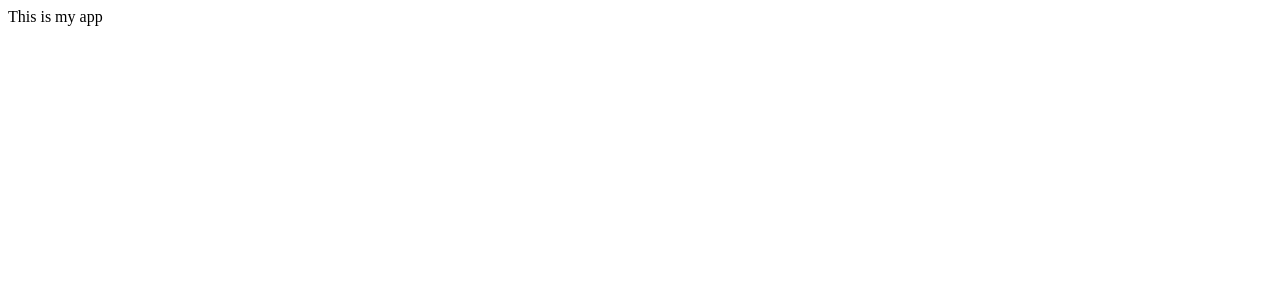
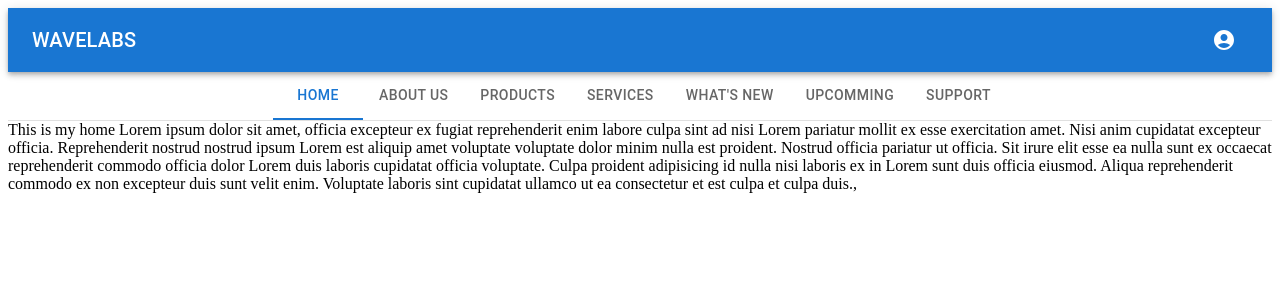
Before and after one commit to BachTranAnhDuc/Random-Custom, a React (Vite) app: page / in a window 1280 px wide. Shown: the top 300 px of the page. Built offline with nearby package versions, Linux system fonts and the light colour scheme.

Commit message:
feat(UI): setup sharelayout, appbar, tabs

```diff
--- a/package.json
+++ b/package.json
@@ -15,7 +15,8 @@
     "@mui/icons-material": "^5.14.19",
     "@mui/material": "^5.14.19",
     "react": "^18.2.0",
-    "react-dom": "^18.2.0"
+    "react-dom": "^18.2.0",
+    "react-router-dom": "^6.20.1"
   },
   "devDependencies": {
     "@types/react": "^18.2.37",
--- a/src/App.tsx
+++ b/src/App.tsx
@@ -1,5 +1,18 @@
+import { BrowserRouter, Route, Routes } from "react-router-dom";
+import ShareLayout from "./layouts/ShareLayout";
+import { AboutUs, HomePage } from "./pages";
+
 function App() {
-  return <div>This is my app</div>;
+  return (
+    <BrowserRouter>
+      <Routes>
+        <Route path="/" element={<ShareLayout></ShareLayout>}>
+          <Route index element={<HomePage></HomePage>}></Route>
+          <Route path="/about-us" element={<AboutUs></AboutUs>}></Route>
+        </Route>
+      </Routes>
+    </BrowserRouter>
+  );
 }
 
 export default App;
--- /dev/null
+++ b/src/components/AppBar/index.tsx
@@ -0,0 +1,68 @@
+import { AccountCircle } from "@mui/icons-material";
+import {
+  AppBar,
+  Box,
+  IconButton,
+  Menu,
+  MenuItem,
+  Toolbar,
+  Typography,
+} from "@mui/material";
+import React from "react";
+
+const AppBarComponent: React.FC = () => {
+  const [anchorEl, setAnchorEl] = React.useState<null | HTMLElement>(null);
+
+  const handleClose = () => {
+    setAnchorEl(null);
+  };
+
+  const handleMenu = (event: React.MouseEvent<HTMLElement>) => {
+    setAnchorEl(event.currentTarget);
+  };
+
+  return (
+    <Box sx={{ flexGrow: 1 }}>
+      <AppBar position="static">
+        <Toolbar>
+          <Typography variant="h6" component="div" sx={{ flexGrow: 1 }}>
+            WAVELABS
+          </Typography>
+
+          <div>
+            <IconButton
+              size="large"
+              aria-label="account of current user"
+              aria-controls="menu-appbar"
+              aria-haspopup="true"
+              onClick={handleMenu}
+              color="inherit"
+            >
+              <AccountCircle />
+            </IconButton>
+            <Menu
+              id="menu-appbar"
+              anchorEl={anchorEl}
+              anchorOrigin={{
+                vertical: "top",
+                horizontal: "right",
+              }}
+              keepMounted
+              transformOrigin={{
+                vertical: "top",
+                horizontal: "right",
+              }}
+              open={Boolean(anchorEl)}
+              onClose={handleClose}
+            >
+              <MenuItem onClick={handleClose}>My Profile</MenuItem>
+              <MenuItem onClick={handleClose}>My Settings</MenuItem>
+            </Menu>
+          </div>
+        </Toolbar>
+      </AppBar>
+    </Box>
+  );
+};
+
+export default AppBarComponent;
--- /dev/null
+++ b/src/components/TabsList/index.tsx
@@ -0,0 +1,49 @@
+import { Box, Tab, Tabs, Typography } from "@mui/material";
+import React from "react";
+import { useNavigate } from "react-router-dom";
+
+const TabsList: React.FC = () => {
+  const [value, setValue] = React.useState(0);
+  const navigate = useNavigate();
+
+  const handleChange = (event: React.SyntheticEvent, newValue: number) => {
+    setValue(newValue);
+  };
+
+  return (
+    <Box sx={{ width: "100%" }}>
+      <Box sx={{ borderBottom: 1, borderColor: "divider" }}>
+        <Tabs
+          value={value}
+          onChange={handleChange}
+          aria-label="basic tabs example"
+          centered
+        >
+          <Tab
+            label="Home"
+            onClick={() => {
+              navigate("/");
+            }}
+          />
+          <Tab
+            label="About US"
+            onClick={() => {
+              navigate("/about-us");
+            }}
+          />
+          <Tab label="Products" />
+
+          <Tab label="Services" />
+
+          <Tab label="What's New" />
+
+          <Tab label="Upcomming" />
+
+          <Tab label="Support" />
+        </Tabs>
+      </Box>
+    </Box>
+  );
+};
+
+export default TabsList;
--- /dev/null
+++ b/src/components/index.ts
@@ -0,0 +1,4 @@
+import AppBarComponent from "./AppBar";
+import TabsList from "./TabsList";
+
+export { AppBarComponent, TabsList };
--- /dev/null
+++ b/src/layouts/ShareLayout.tsx
@@ -0,0 +1,18 @@
+import { Box } from "@mui/material";
+import React from "react";
+import { AppBarComponent, TabsList } from "../components";
+import { Outlet } from "react-router-dom";
+
+const ShareLayout: React.FC = () => {
+  return (
+    <Box>
+      <AppBarComponent></AppBarComponent>
+
+      <TabsList></TabsList>
+
+      <Outlet></Outlet>
+    </Box>
+  );
+};
+
+export default ShareLayout;
--- /dev/null
+++ b/src/pages/about-us/index.tsx
@@ -0,0 +1,5 @@
+const AboutUs: React.FC = () => {
+  return <div>This is about me</div>;
+};
+
+export default AboutUs;
--- /dev/null
+++ b/src/pages/home-page/index.tsx
@@ -0,0 +1,19 @@
+const HomePage: React.FC = () => {
+  return (
+    <div>
+      This is my home Lorem ipsum dolor sit amet, officia excepteur ex fugiat
+      reprehenderit enim labore culpa sint ad nisi Lorem pariatur mollit ex esse
+      exercitation amet. Nisi anim cupidatat excepteur officia. Reprehenderit
+      nostrud nostrud ipsum Lorem est aliquip amet voluptate voluptate dolor
+      minim nulla est proident. Nostrud officia pariatur ut officia. Sit irure
+      elit esse ea nulla sunt ex occaecat reprehenderit commodo officia dolor
+      Lorem duis laboris cupidatat officia voluptate. Culpa proident adipisicing
+      id nulla nisi laboris ex in Lorem sunt duis officia eiusmod. Aliqua
+      reprehenderit commodo ex non excepteur duis sunt velit enim. Voluptate
+      laboris sint cupidatat ullamco ut ea consectetur et est culpa et culpa
+      duis.,
+    </div>
+  );
+};
+
+export default HomePage;
--- /dev/null
+++ b/src/pages/index.ts
@@ -0,0 +1,4 @@
+import HomePage from "./home-page";
+import AboutUs from "./about-us";
+
+export { HomePage, AboutUs };
```
Also changed, not shown: 1 other file (tests, documents, lock files or other folders).
